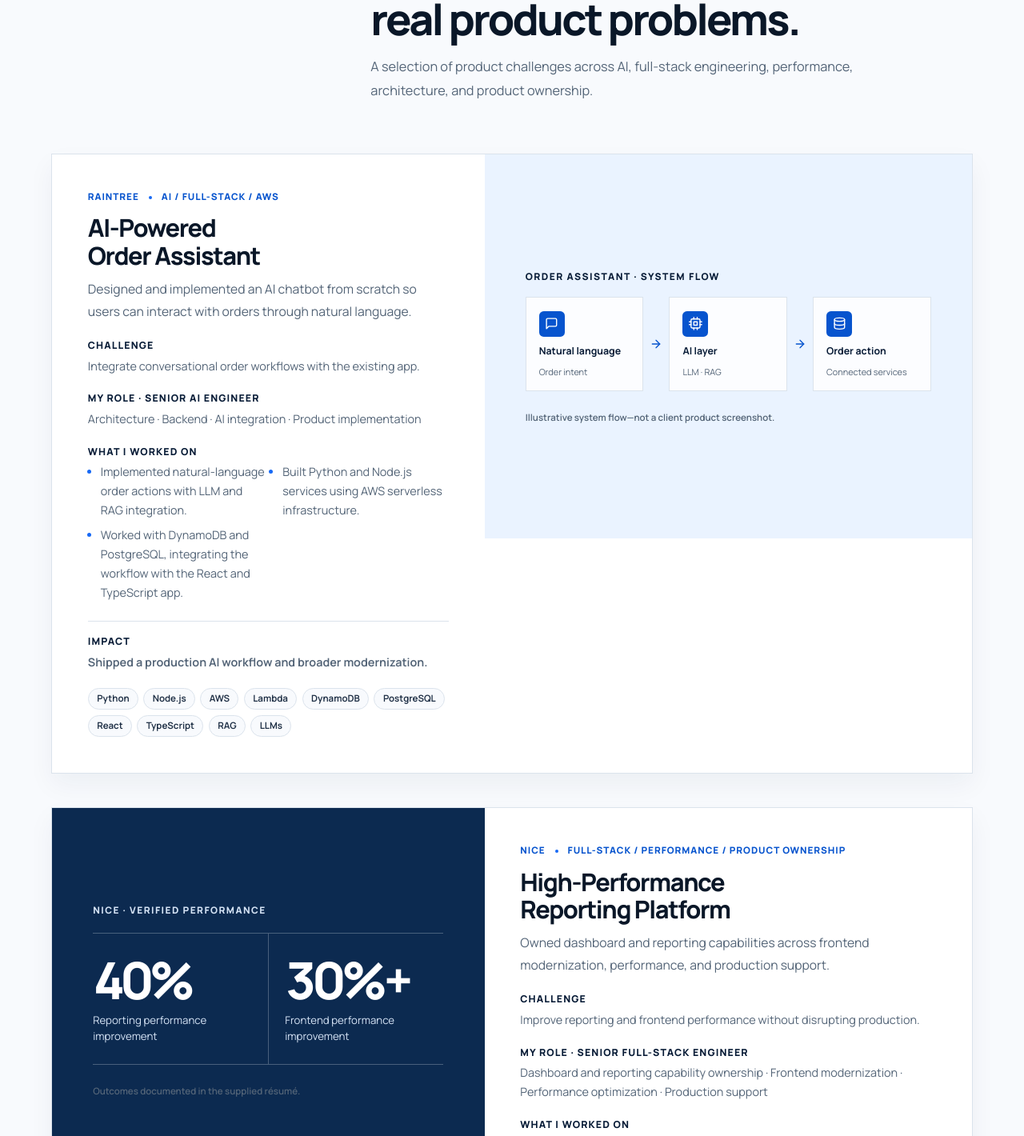
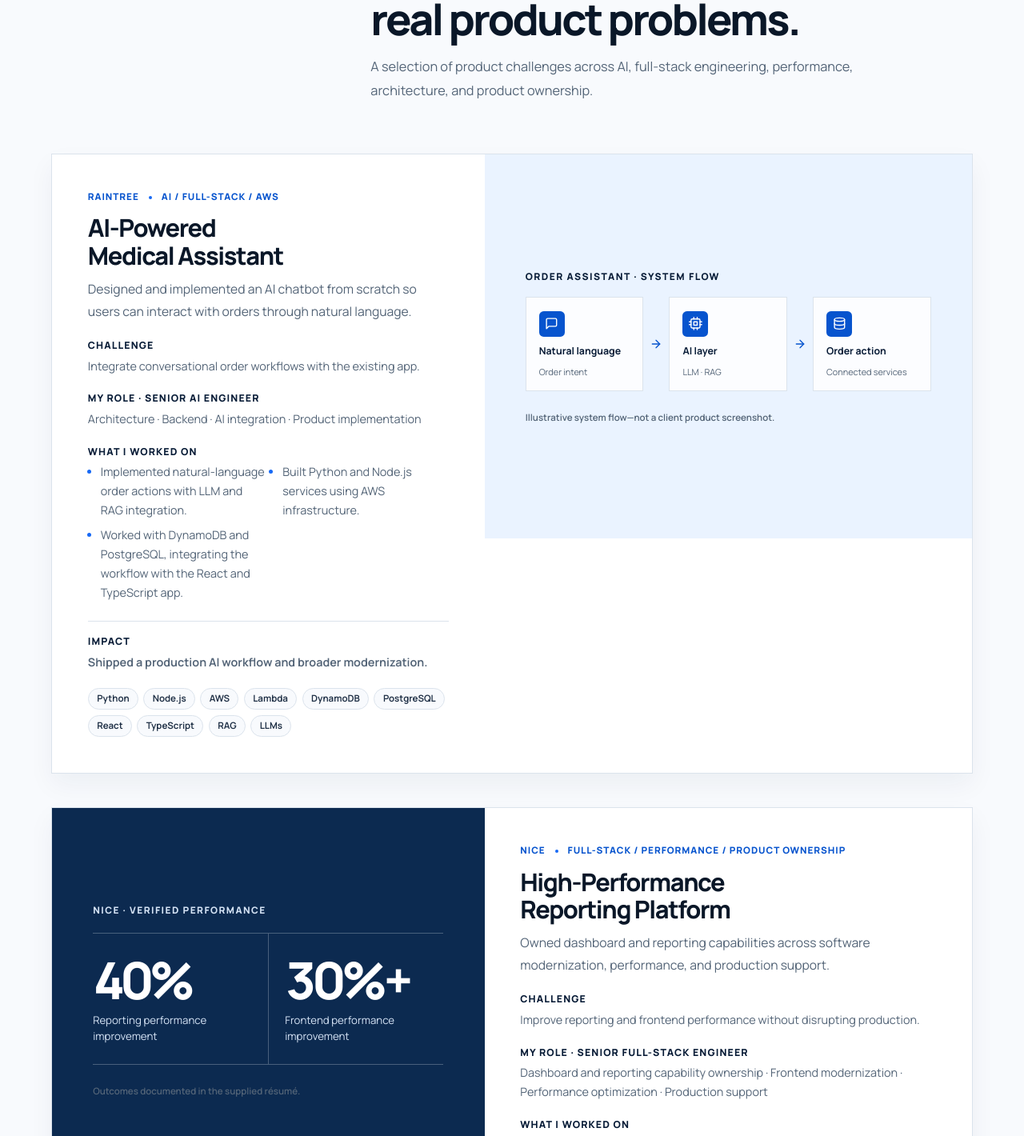
Before and after one commit to imloreno/portfolio_2026, a Next.js app: page / in a window 1280 px wide. Shown: the part 2183-3603 px from the top of the page at 80% size. Built offline with nearby package versions, Linux system fonts and the light colour scheme.

Commit message:
Text fixing

```diff
--- a/src/features/portfolio/constants/case-studies.ts
+++ b/src/features/portfolio/constants/case-studies.ts
@@ -3,7 +3,7 @@ import type { CaseStudy } from "../types/content";
 export const caseStudies = [
   {
     id: "ai-powered-order-assistant",
-    title: "AI-Powered Order Assistant",
+    title: "AI-Powered Medical Assistant",
     organization: "Raintree",
     category: "AI / Full-Stack / AWS",
     description:
@@ -15,7 +15,7 @@ export const caseStudies = [
     },
     work: [
       "Implemented natural-language order actions with LLM and RAG integration.",
-      "Built Python and Node.js services using AWS serverless infrastructure.",
+      "Built Python and Node.js services using AWS infrastructure.",
       "Worked with DynamoDB and PostgreSQL, integrating the workflow with the React and TypeScript app.",
     ],
     impact: "Shipped a production AI workflow and broader modernization.",
@@ -30,7 +30,7 @@ export const caseStudies = [
     organization: "NICE",
     category: "Full-Stack / Performance / Product Ownership",
     description:
-      "Owned dashboard and reporting capabilities across frontend modernization, performance, and production support.",
+      "Owned dashboard and reporting capabilities across software modernization, performance, and production support.",
     challenge: "Improve reporting and frontend performance without disrupting production.",
     role: {
       title: "Senior Full-Stack Engineer",
```
